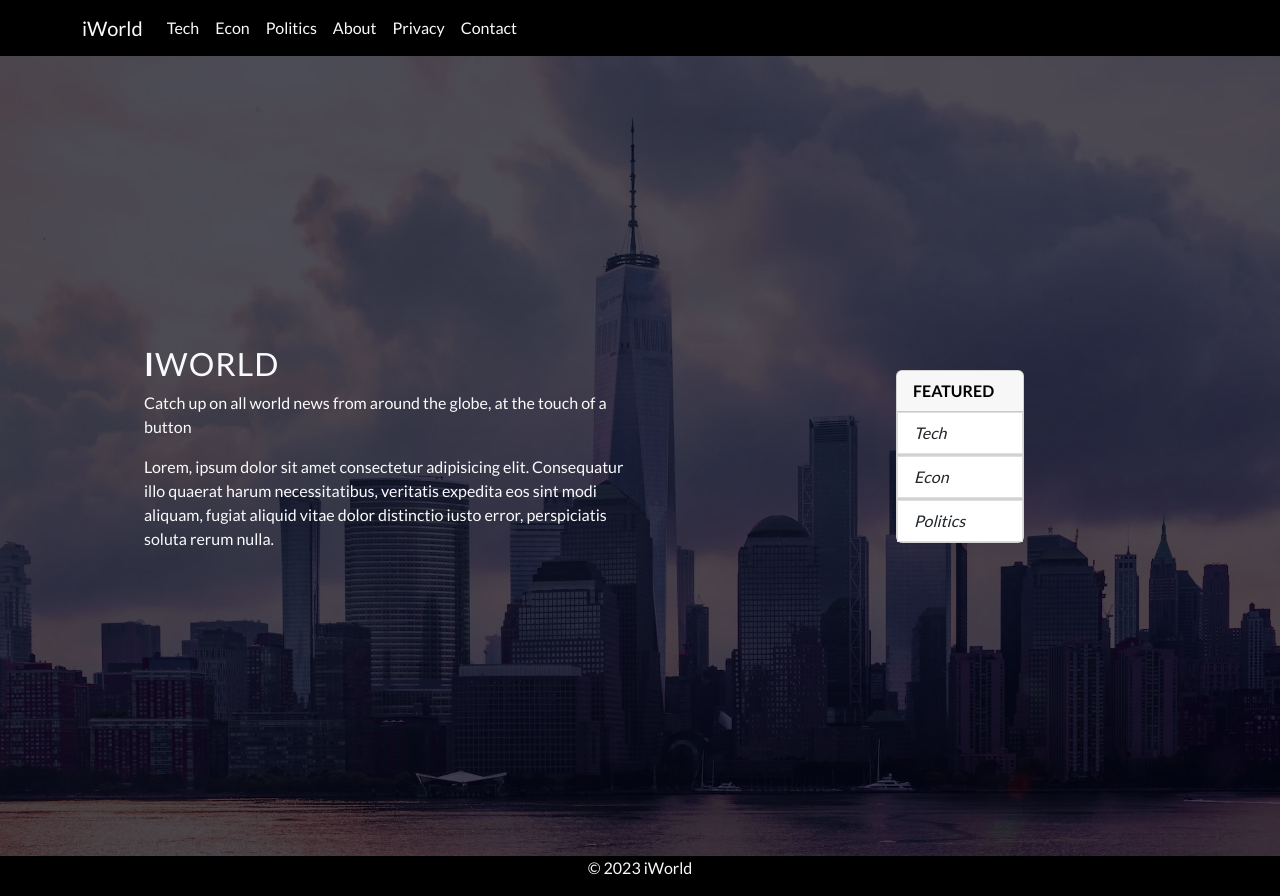
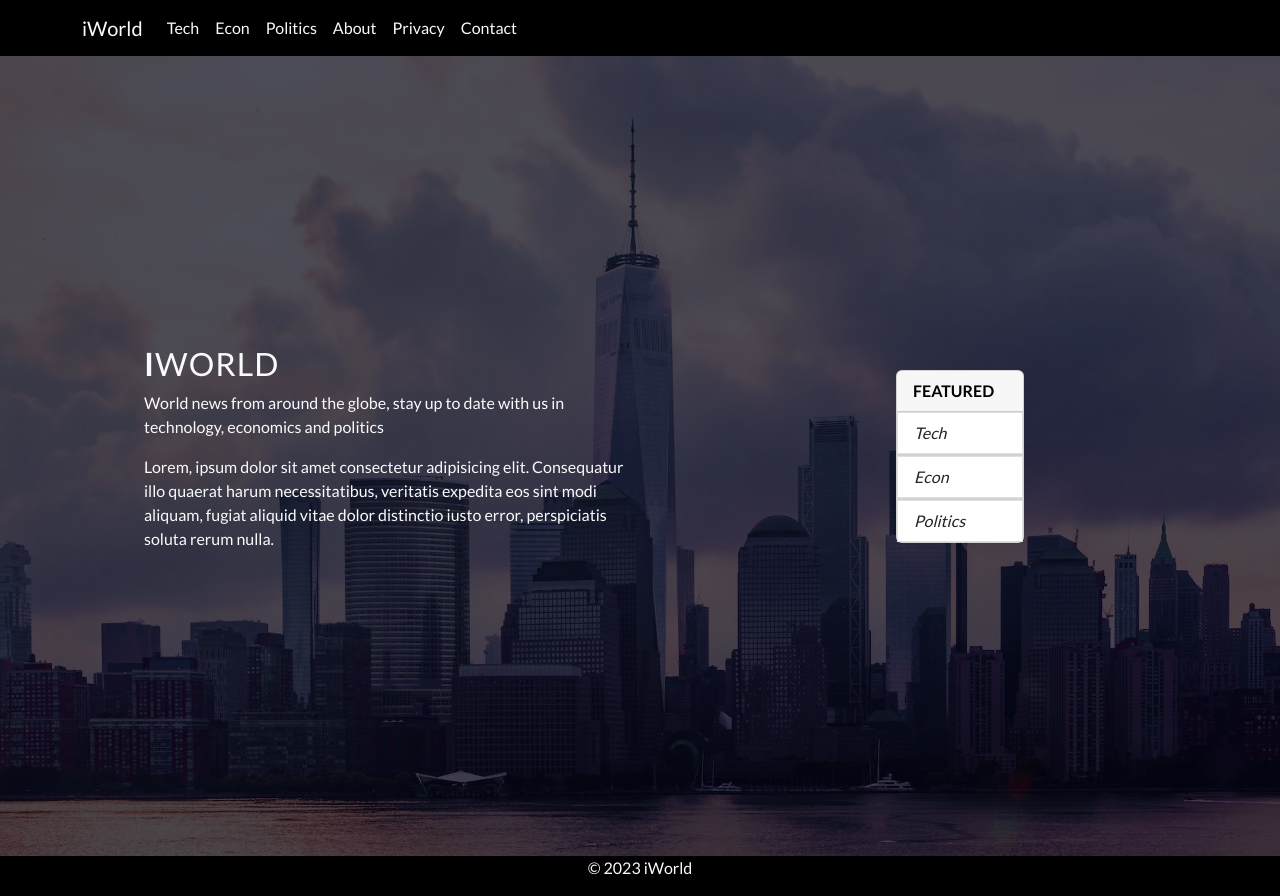
Before and after one commit to cheungty1/info-arch-portfolio-v1.632-github-version, a Next.js app: page / in a window 1280 px wide. Built offline with nearby package versions, Linux system fonts and the light colour scheme; no server answers.

Commit message:
edited captions

```diff
--- a/src/pages/econ-news.jsx
+++ b/src/pages/econ-news.jsx
@@ -12,12 +12,12 @@ function EconNewsPage(props) {
         <title>Econ-Feed | Econ</title>
         <meta
           name='description'
-          description='Catch up on all of the current news and developments in the World Economy and Global Financial Markets today'
+          description='Stay up to date with emerging stories in the World Economy and Global Financial Markets today'
         />
       </Head>
       <HeroSection
         title='Econ'
-        description='Catch up on all of the current news and developments in the World Economy and Global Financial Markets today'
+        description='Stay up to date with emerging stories in the World Economy and Global Financial Markets today'
         bgImage="/backgrounds/nick-chong-N__BnvQ_w18-unsplash.webp"
       />
       {econArticles.length > 0 && <ArticlesList articles={econArticles} />}
--- a/src/pages/index.jsx
+++ b/src/pages/index.jsx
@@ -10,12 +10,12 @@ function HomePage() {
         <title>iWorld | Home</title>
         <meta
           name='description'
-          description='Browse all the world news of today from around the globe'
+          description='World news from around the globe, stay up to date with us in technology, economics and politics'
         />
       </Head>
       <HeroSectionIndex
         title='i'
-        description='Catch up on all world news from around the globe, at the touch of a button'
+        description='World news from around the globe, stay up to date with us in technology, economics and politics'
 
         bgImage="/backgrounds/actionvance-EffbIFpOHU4-unsplash.webp"
       />
--- a/src/pages/politics-news.jsx
+++ b/src/pages/politics-news.jsx
@@ -12,12 +12,12 @@ function PoliticsFeed(props) {
         <title>Politics-Feed | Politics</title>
         <meta
           name='description'
-          description='Catch up on all of the current news and developments in World GeoPolitics today'
+          description='Stay up to date with emerging stories in World GeoPolitics today'
         />
       </Head>
       <HeroSection
         title='Politics'
-        description='Catch up on all of the current news and developments in World GeoPolitics today'
+        description='Stay up to date with emerging stories in World GeoPolitics today'
         bgImage="/backgrounds/christian-lue-C241mbgtgys-unsplash.webp"
       />
       {politicsArticles.length > 0 && <ArticlesList articles={politicsArticles} />}
--- a/src/pages/tech-news.jsx
+++ b/src/pages/tech-news.jsx
@@ -12,12 +12,12 @@ function TechNewsPage(props) {
         <title>Tech-Feed | Tech-News</title>
         <meta
           name='description'
-          description='Catch up on all of the current news and developments in Tech today'
+          description='Stay up to date with emerging stories in Tech today'
         />
       </Head>
       <HeroSection
         title='Tech'
-        description='Catch up on all of the current news and developments in Tech today'
+        description='Stay up to date with emerging stories in Tech today'
         bgImage="/backgrounds/mathew-schwartz-iGheu30xAi8-unsplash.webp"
       />
       {techArticles.length > 0 && <ArticlesList articles={techArticles} />}
```
